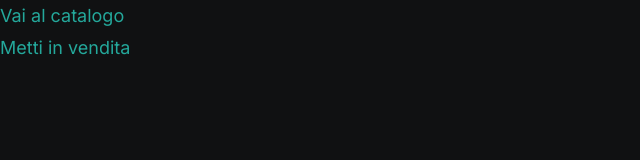
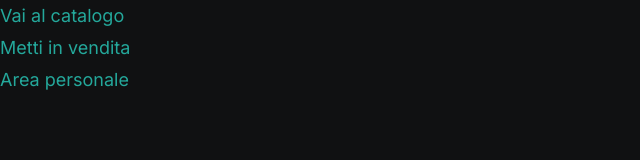
Before and after one commit to Elohim333/MercaLibri-Unitn, a plain HTML site: page ui/index.html in a window 1280 px wide. Shown: the whole page, without its empty margins (0-640 px from the left). Drawn offline with Linux system fonts and the light colour scheme.

```diff
--- a/ui/index.html
+++ b/ui/index.html
@@ -19,6 +19,8 @@
     <br/>
     <a href="vendita.html" target="_blank">Metti in vendita</a>
     <br/>
+    <a href="areaPersonale.html" target="_blank">Area personale</a>
+    <br/>
 </body>
 
 </html>
```
